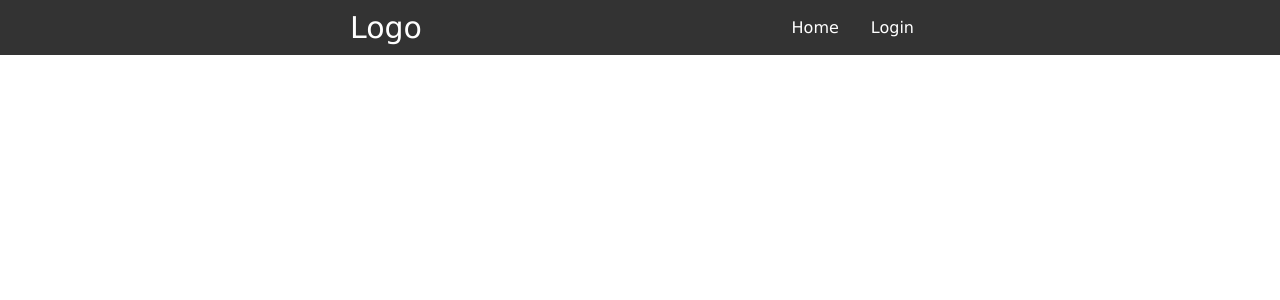
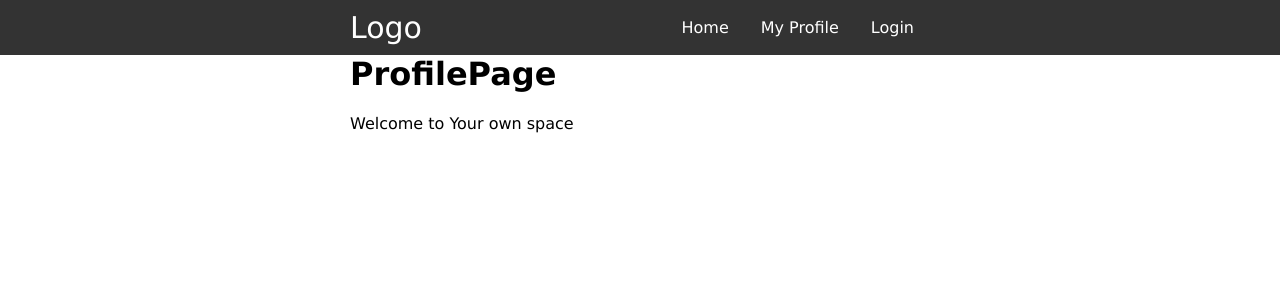
Before and after one commit to MariusCodeAcademy/feu8_16_react_firebase_auth_context, a React (Vite) app: page /profile in a window 1280 px wide. Before the commit this address had no page. Shown: the top 300 px of the page. Built offline with nearby package versions, Linux system fonts and the light colour scheme.

Commit message:
Profile page, path, link

```diff
--- a/src/App.jsx
+++ b/src/App.jsx
@@ -4,6 +4,7 @@ import { app } from './firebase/firebase';
 import HomePage from './pages/HomePage';
 import LoginPage from './pages/LoginPage';
 import Header from './components/layout/Header';
+import ProfilePage from './pages/ProfilePage';
 
 export default function App() {
   console.log('app', app);
@@ -13,6 +14,7 @@ export default function App() {
       <Routes>
         <Route path='/' element={<HomePage />} />
         <Route path='/login' element={<LoginPage />} />
+        <Route path='/profile' element={<ProfilePage />} />
       </Routes>
     </div>
   );
--- a/src/components/layout/Header.jsx
+++ b/src/components/layout/Header.jsx
@@ -12,6 +12,9 @@ export default function Header() {
           <NavLink className={'navLink'} to={'/'}>
             Home
           </NavLink>
+          <NavLink className={'navLink'} to={'/profile'}>
+            My Profile
+          </NavLink>
           <NavLink className={'navLink'} to={'/login'}>
             Login
           </NavLink>
--- /dev/null
+++ b/src/pages/ProfilePage.jsx
@@ -0,0 +1,8 @@
+export default function ProfilePage() {
+  return (
+    <div className='container'>
+      <h1>ProfilePage</h1>
+      <p>Welcome to Your own space</p>
+    </div>
+  );
+}
```
